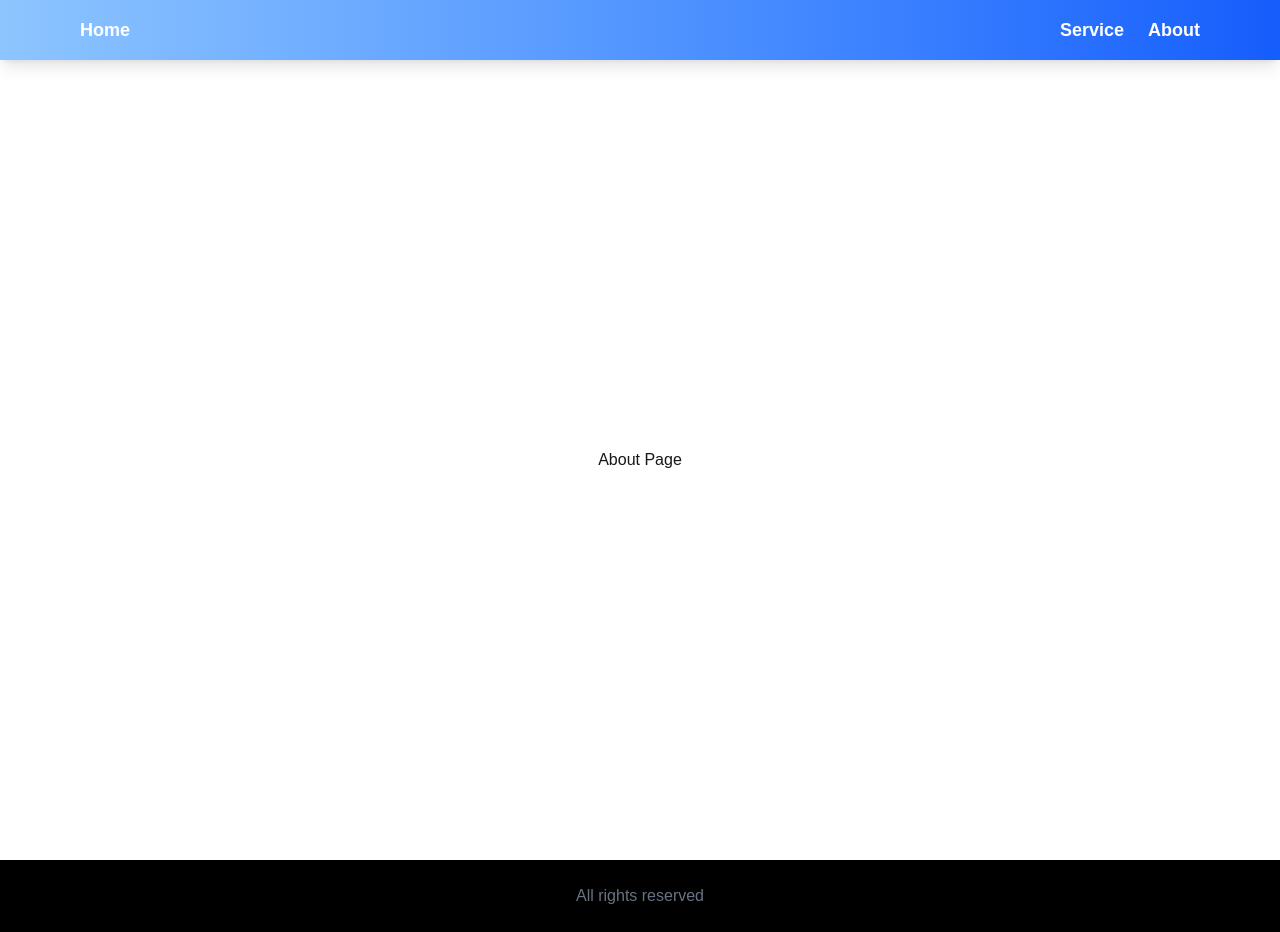
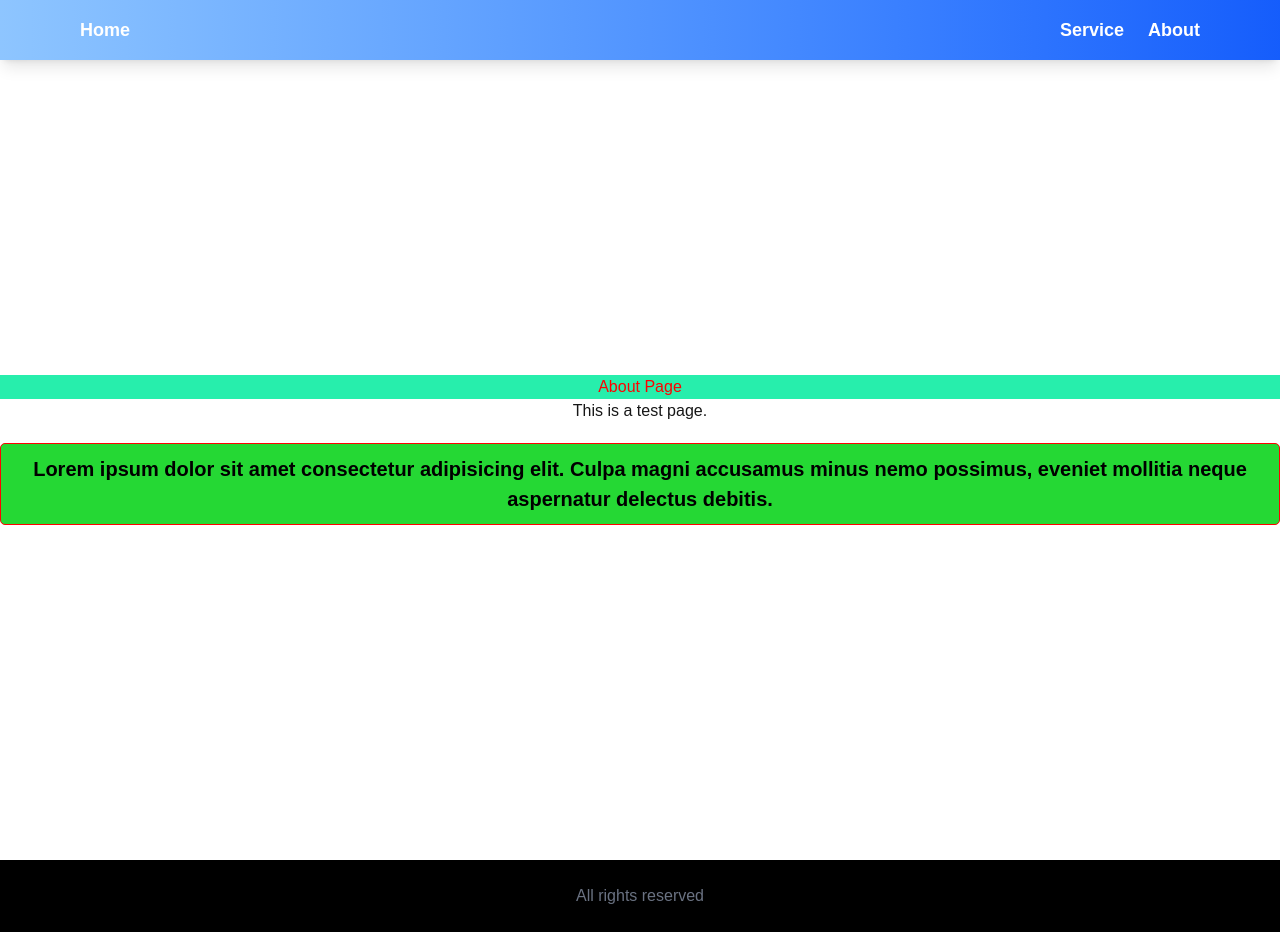
Before and after one commit to dev-pritamdutta/next-js, a Next.js app: page /about in a window 1280 px wide. Built offline with nearby package versions, Linux system fonts and the light colour scheme.

Commit message:
set the global and custom component styling with css

```diff
--- /dev/null
+++ b/src/app/about/about.module.css
@@ -0,0 +1,12 @@
+.custom-css{
+    color: rgb(0, 0, 0);
+    font-size: 20px;
+    font-weight: bold;
+    text-align: center;
+    margin-top: 20px;
+    margin-bottom: 20px;
+    padding: 10px;
+    border: 1px solid red;
+    border-radius: 5px;
+    background-color: rgb(37, 216, 52);
+}
--- a/src/app/about/page.jsx
+++ b/src/app/about/page.jsx
@@ -1,9 +1,12 @@
-import React from 'react'
+import React from 'react';
+import style from './about.module.css';
 
 export default function About() {
   return (
     <div className='text-center'>
-        <h2>About Page</h2>
+        <h2 className="test">About Page</h2>
+        <p>This is a test page.</p>
+        <p className={style['custom-css']}> Lorem ipsum dolor sit amet consectetur adipisicing elit. Culpa magni accusamus minus nemo possimus, eveniet mollitia neque aspernatur delectus debitis. </p>
     </div>
   )
 }
--- a/src/app/globals.css
+++ b/src/app/globals.css
@@ -22,3 +22,8 @@ body {
   background: var(--background);
   font-family: Arial, Helvetica, sans-serif;
 }
+
+.test{
+  color: #ff0000;
+  background-color: rgb(39, 238, 172);
+}
```
